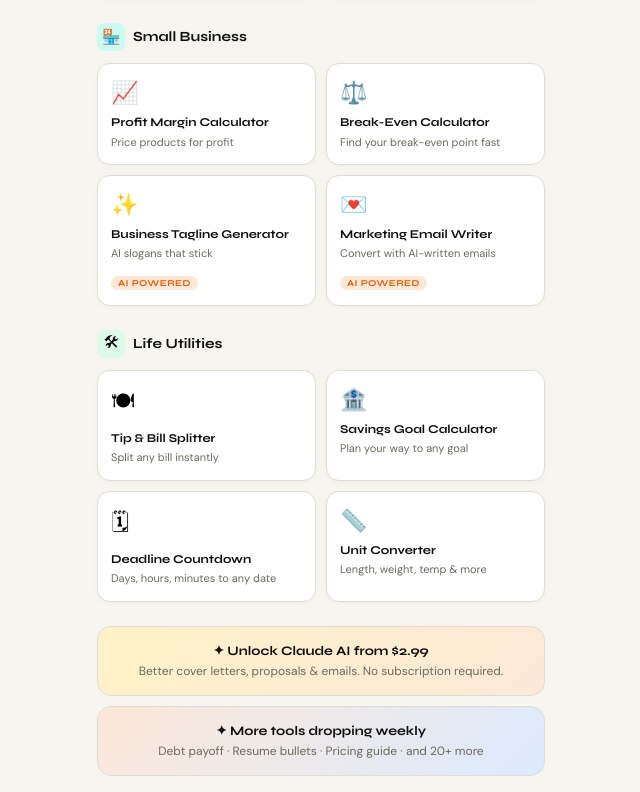
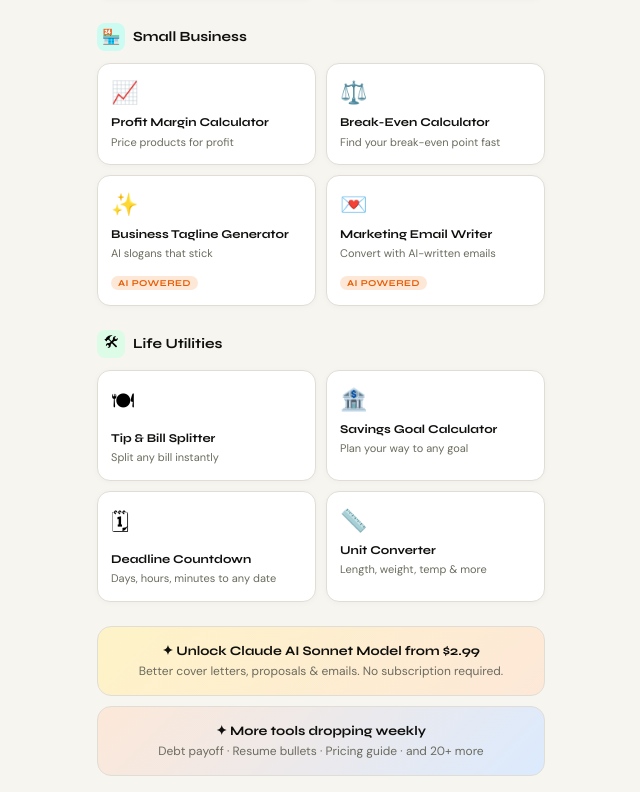
Before and after one commit to Agent0P/ToolForge, a React (Vite) app: page / in a window 1280 px wide. Shown: the part 1179-1971 px from the top of the page, without its empty margins (319-959 px from the left). Built offline with nearby package versions, Linux system fonts and the light colour scheme.

Commit message:
Update App.jsx

```diff
--- a/src/App.jsx
+++ b/src/App.jsx
@@ -415,7 +415,7 @@ export default function ToolForge() {
         <div style={{ padding:16 }}>
           {search && <div style={{ fontSize:12, color:T.muted, marginBottom:12 }}>{filtered.length} result{filtered.length!==1?"s":""} for "{search}"</div>}
           {!search && activeCat==="all" ? CATEGORIES.map(cat => <div key={cat.id} style={{ marginBottom:24 }}><div style={{ display:"flex", alignItems:"center", gap:8, marginBottom:12 }}><div style={{ width:28, height:28, borderRadius:8, background:cat.colorDim, display:"flex", alignItems:"center", justifyContent:"center", fontSize:15 }}>{cat.icon}</div><span style={{ fontFamily:"Syne, sans-serif", fontWeight:700, fontSize:14, color:T.ink }}>{cat.label}</span></div><div style={{ display:"grid", gridTemplateColumns:"1fr 1fr", gap:10 }}>{cat.tools.map(tool => <ToolCard key={tool.id} tool={{ ...tool, catId:cat.id, catColor:cat.color, catColorDim:cat.colorDim }} onClick={() => setActiveTool({ ...tool, catId:cat.id, catColor:cat.color, catColorDim:cat.colorDim })} />)}</div></div>) : <div style={{ display:"grid", gridTemplateColumns:"1fr 1fr", gap:10 }}>{filtered.map(tool => <ToolCard key={tool.id} tool={tool} onClick={() => setActiveTool(tool)} />)}</div>}
-          {!proToken && <div onClick={() => setShowUpgrade(true)} style={{ marginTop:10, padding:16, borderRadius:14, background:`linear-gradient(135deg,${T.goldDim},${T.accentDim})`, border:`1px solid ${T.border}`, textAlign:"center", cursor:"pointer" }}><div style={{ fontFamily:"Syne, sans-serif", fontWeight:700, fontSize:13, color:T.ink, marginBottom:4 }}>✦ Unlock Claude AI from $2.99</div><div style={{ fontSize:12, color:T.muted }}>Better cover letters, proposals & emails. No subscription required.</div></div>}
+          {!proToken && <div onClick={() => setShowUpgrade(true)} style={{ marginTop:10, padding:16, borderRadius:14, background:`linear-gradient(135deg,${T.goldDim},${T.accentDim})`, border:`1px solid ${T.border}`, textAlign:"center", cursor:"pointer" }}><div style={{ fontFamily:"Syne, sans-serif", fontWeight:700, fontSize:13, color:T.ink, marginBottom:4 }}>✦ Unlock Claude AI Sonnet Model from $2.99</div><div style={{ fontSize:12, color:T.muted }}>Better cover letters, proposals & emails. No subscription required.</div></div>}
           <div style={{ marginTop:10, padding:16, borderRadius:14, background:`linear-gradient(135deg,${T.accentDim},${T.blueDim})`, border:`1px solid ${T.border}`, textAlign:"center" }}><div style={{ fontFamily:"Syne, sans-serif", fontWeight:700, fontSize:13, color:T.ink, marginBottom:4 }}>✦ More tools dropping weekly</div><div style={{ fontSize:12, color:T.muted }}>Debt payoff · Resume bullets · Pricing guide · and 20+ more</div></div>
         </div>
       </div>
```
